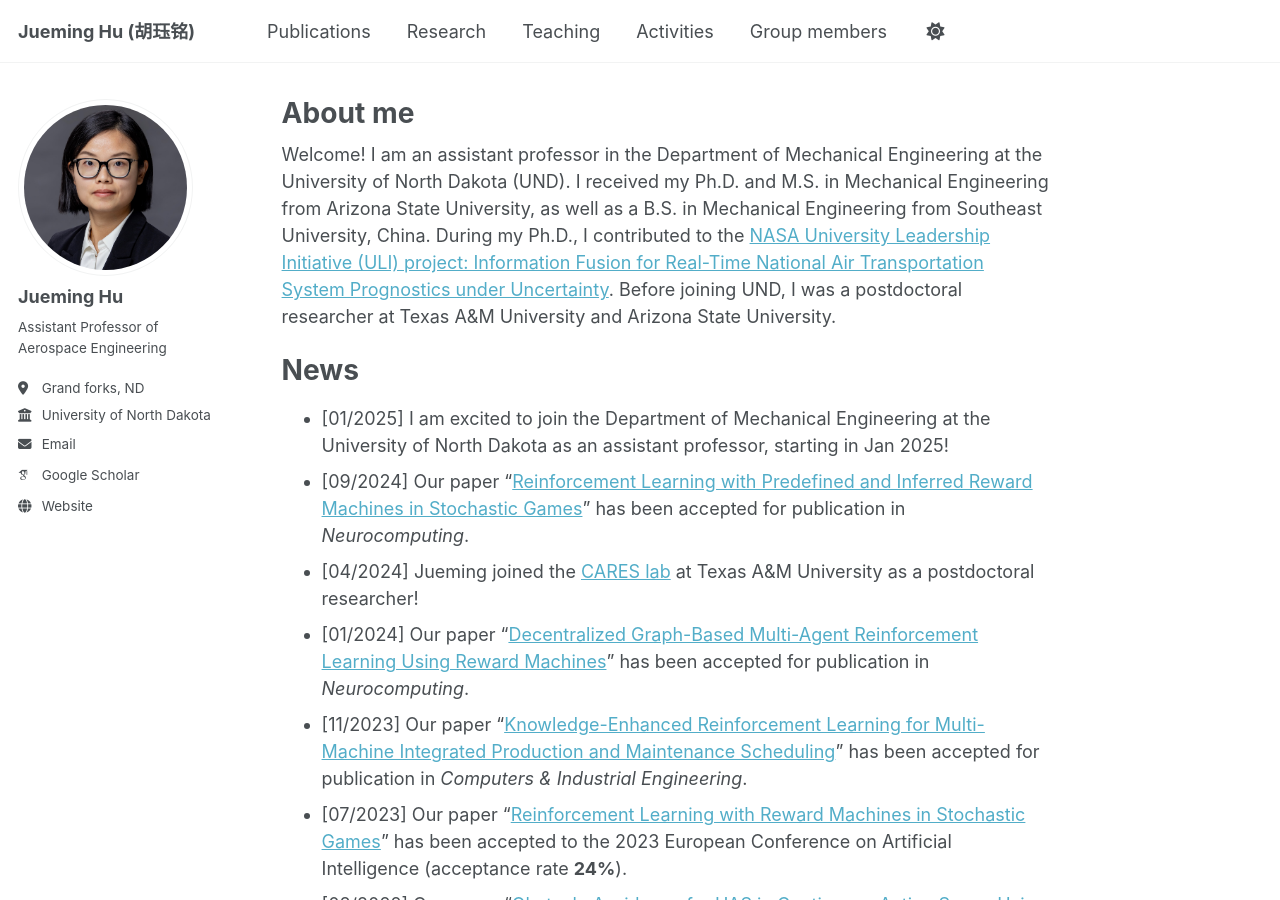
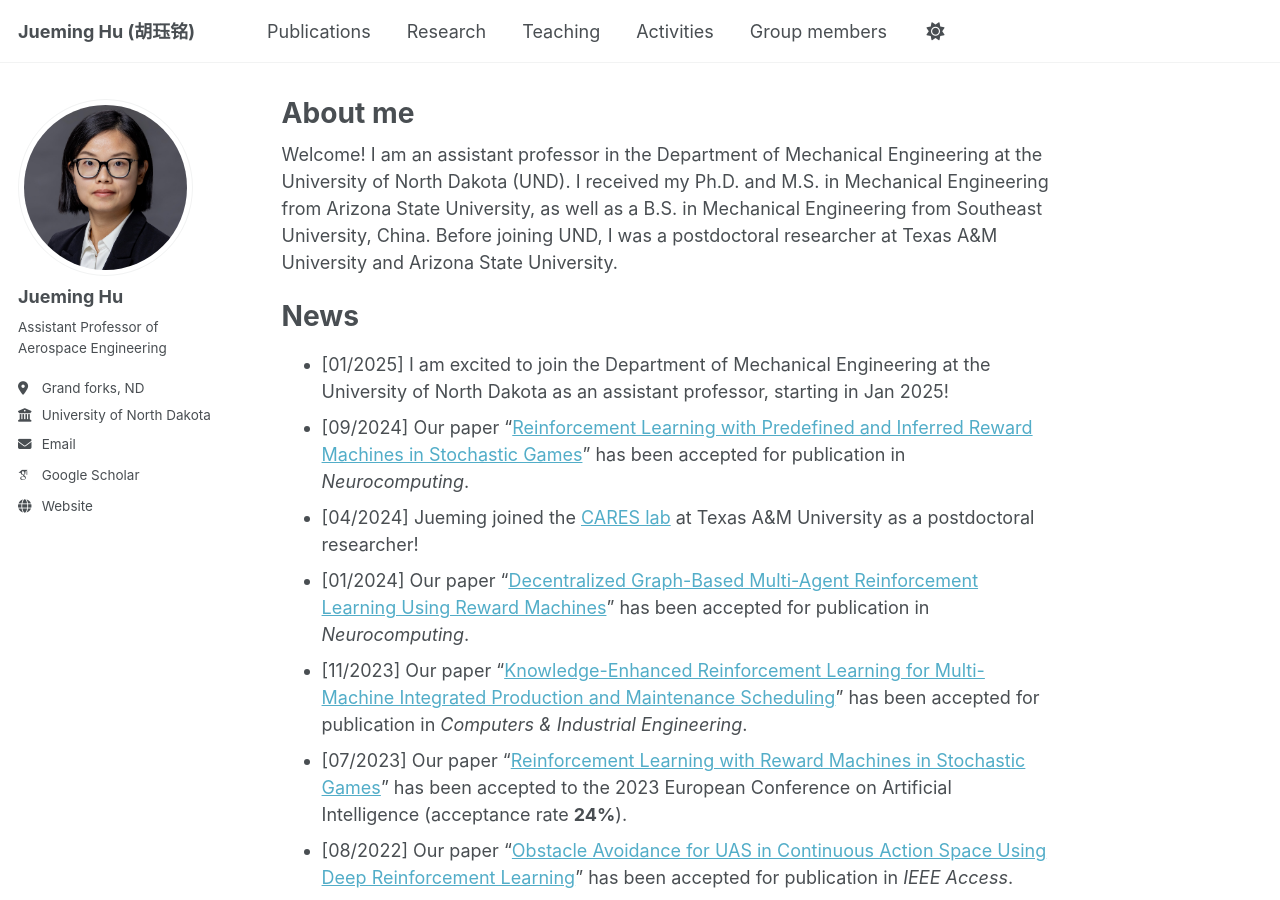
Before and after one commit to Jueming6/Jueming6.github.io, a Jekyll site: the page built from _pages/about.md, in a window 1280 px wide and 900 px high. Built offline with Jekyll 4.4.1, drawn with Linux system fonts in a browser that asks for light colours; some web fonts are replaced.

Commit message:
update 05092025

```diff
--- a/_pages/about.md
+++ b/_pages/about.md
@@ -8,7 +8,7 @@ redirect_from:
   - /about.html
 ---
 
-Welcome! I am an assistant professor in the Department of Mechanical Engineering at the University of North Dakota (UND). I received my Ph.D. and M.S. in Mechanical Engineering from Arizona State University, as well as a B.S. in Mechanical Engineering from Southeast University, China. During my Ph.D., I contributed to the [NASA University Leadership Initiative (ULI) project: Information Fusion for Real-Time National Air Transportation System Prognostics under Uncertainty](https://techport.nasa.gov/projects/96123). Before joining UND, I was a postdoctoral researcher at Texas A&M University and Arizona State University.
+Welcome! I am an assistant professor in the Department of Mechanical Engineering at the University of North Dakota (UND). I received my Ph.D. and M.S. in Mechanical Engineering from Arizona State University, as well as a B.S. in Mechanical Engineering from Southeast University, China. Before joining UND, I was a postdoctoral researcher at Texas A&M University and Arizona State University.
 
 
 News
```
Also changed, not shown: _pages/activities.md (+1 -1 lines), _pages/research.md (+4 -4 lines).
